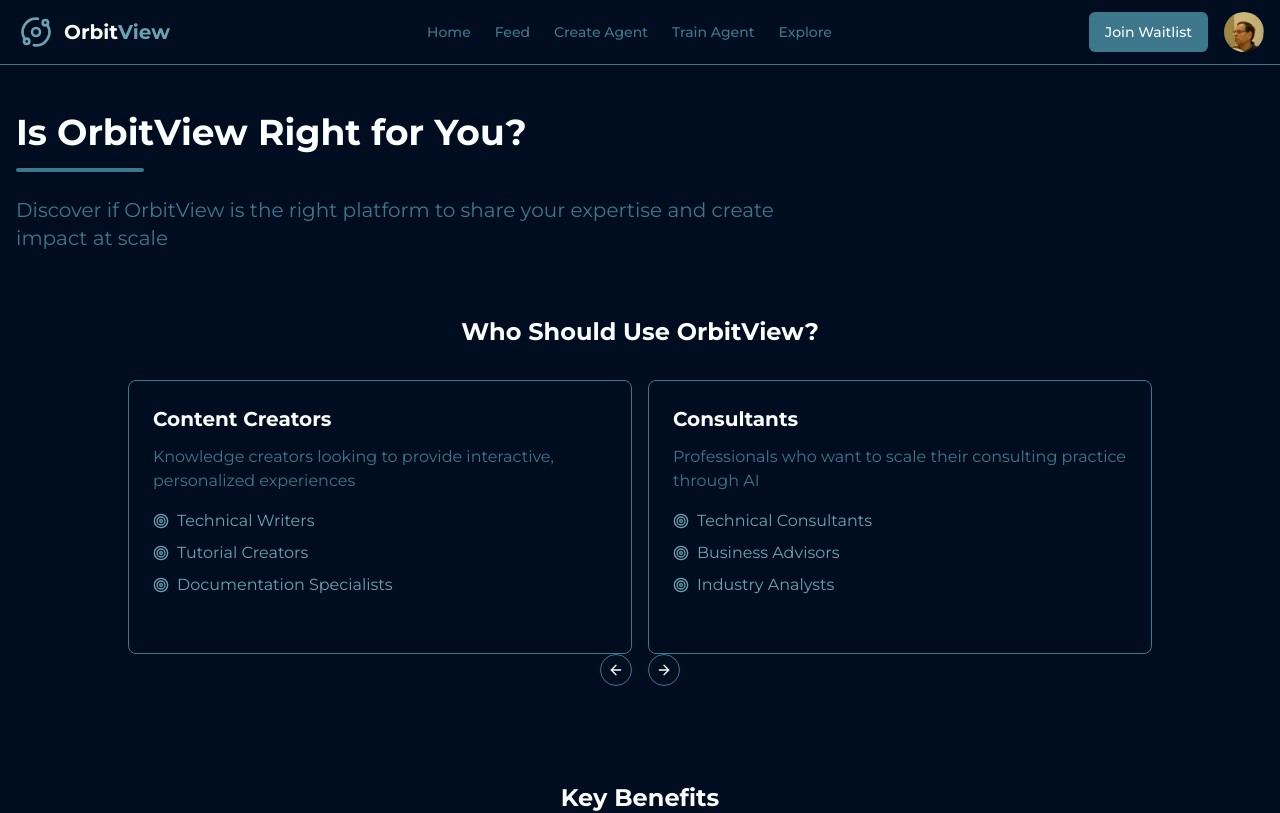
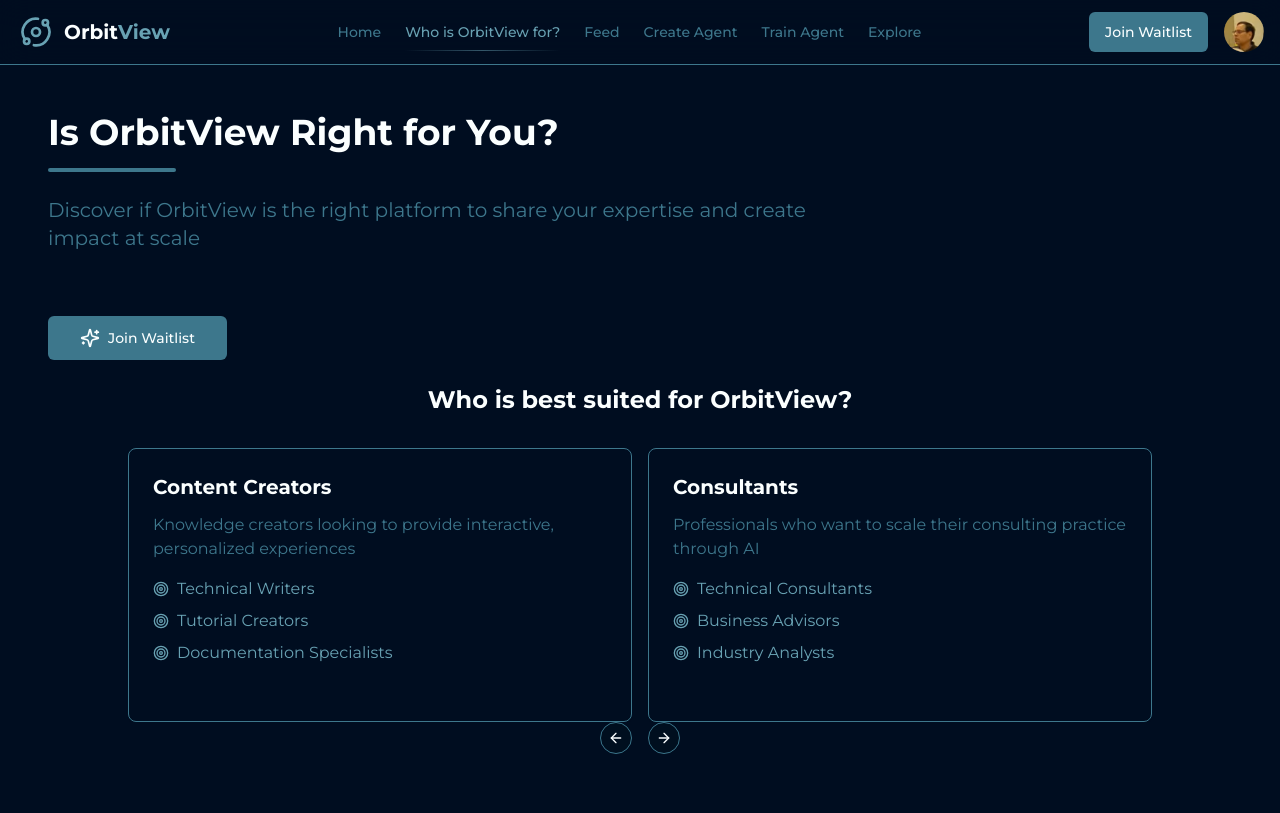
Before and after one commit to MightyTMZ/orbitview_v5, a Next.js app in the folder orbitview_frontend/: page /additional-info in a window 1280 px wide. Shown: the top 813 px of the page. Built offline with nearby package versions, Linux system fonts and the light colour scheme.

Commit message:
added navbar option to view target audience

```diff
--- a/orbitview_frontend/app/additional-info/CarouselComponent.tsx
+++ b/orbitview_frontend/app/additional-info/CarouselComponent.tsx
@@ -66,7 +66,7 @@
   return (
     <section className="mb-20">
       <h2 className="text-2xl font-bold text-[#fbffff] mb-8 text-center">
-        Who Should Use OrbitView?
+        Who is best suited for OrbitView?
       </h2>
       <Carousel
         opts={{
--- a/orbitview_frontend/app/additional-info/page.tsx
+++ b/orbitview_frontend/app/additional-info/page.tsx
@@ -104,7 +104,7 @@
 
   return (
     <main className="min-h-screen bg-[#000d20] py-12">
-      <div className="container mx-auto px-4">
+      <div className="container mx-auto px-12">
         {/* Header */}
         <div className="mb-16">
           <h1 className="text-4xl font-bold text-[#fbffff] mb-4">
@@ -116,6 +116,18 @@
             and create impact at scale
           </p>
         </div>
+        <Button
+          size="lg"
+          className="bg-[#3d778c] hover:bg-[#68a2b3] text-[#fbffff]"
+          asChild
+        >
+          <Link href="/waitlist">
+            <Sparkles className="w-5 h-5 mr-2" />
+            Join Waitlist
+          </Link>
+        </Button>
+        <br />
+        <br />
         <CarouselComponent />
 
         {/* Benefits Section */}
--- a/orbitview_frontend/components/navbar.tsx
+++ b/orbitview_frontend/components/navbar.tsx
@@ -32,6 +32,7 @@
 
 const navigation = [
   { name: "Home", href: "/" },
+  { name: "Who is OrbitView for?", href: "/additional-info" },
   { name: "Feed", href: "/feed" },
   { name: "Create Agent", href: "/create" },
   { name: "Train Agent", href: "/train" },
@@ -219,12 +220,28 @@
               </div>
               <div className="space-y-2">
                 {[
-                  { icon: User, label: "Profile" },
-                  { icon: Bot, label: "My Agents" },
-                  { icon: LayoutDashboard, label: "Dashboard" },
-                  { icon: CreditCard, label: "Billing" },
-                  { icon: Settings, label: "Settings" },
-                  { icon: HelpCircle, label: "Support" },
+                  { icon: User, label: "Profile", reference: "/profile" },
+                  { icon: Bot, label: "My Agents", reference: "/profile" },
+                  {
+                    icon: LayoutDashboard,
+                    label: "Dashboard",
+                    reference: "/dashboard",
+                  },
+                  {
+                    icon: CreditCard,
+                    label: "Billing",
+                    reference: "/dashboard",
+                  },
+                  {
+                    icon: Settings,
+                    label: "Settings",
+                    reference: "/dashboard",
+                  },
+                  {
+                    icon: HelpCircle,
+                    label: "Support",
+                    reference: "/additional-info",
+                  },
                 ].map((item) => (
                   <Button
                     key={item.label}
@@ -232,7 +249,7 @@
                     className="w-full justify-start text-[#fbffff] hover:bg-[#3d778c]/20"
                   >
                     <item.icon className="mr-2 h-4 w-4 text-[#68a2b3]" />
-                    {item.label}
+                    <Link href={item.reference}>{item.label}</Link>
                   </Button>
                 ))}
                 <Button
```
